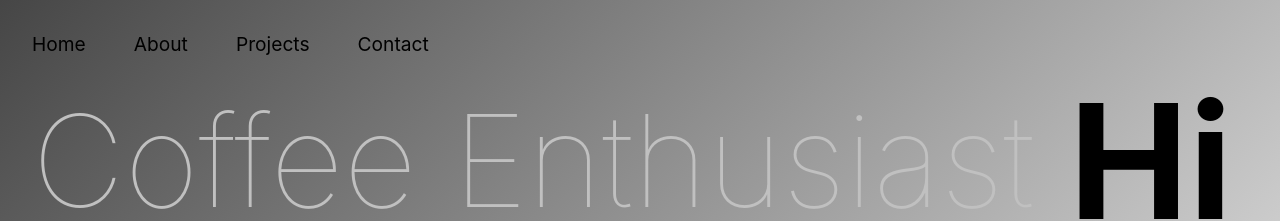
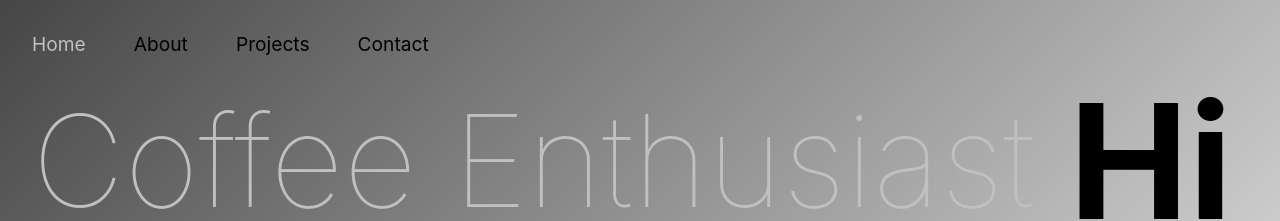
Before and after one commit to CameronHardy9/full-page-transition-portfolio, a React (Create React App) app: page / in a window 1280 px wide. In both pictures the pointer is over the button "Home". Shown: the top 221 px of the page. Built offline with nearby package versions, Linux system fonts and the light colour scheme.

Commit message:
Added hover color change for nav

```diff
--- a/src/components/Nav/Nav.css
+++ b/src/components/Nav/Nav.css
@@ -22,3 +22,7 @@
 	outline: inherit;
     font-size: 1.2rem;
 }
+
+.nav button:hover {
+    color: rgb(192, 192, 192);
+}
```
